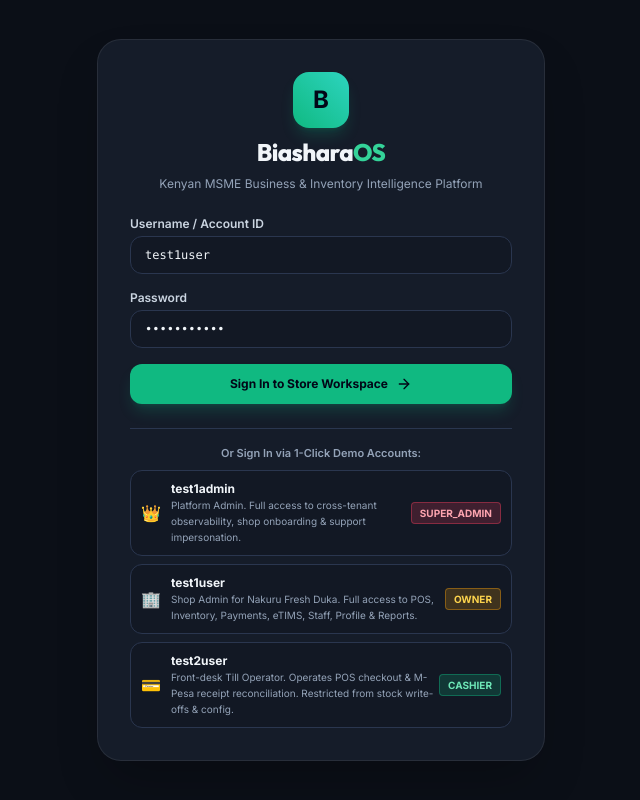
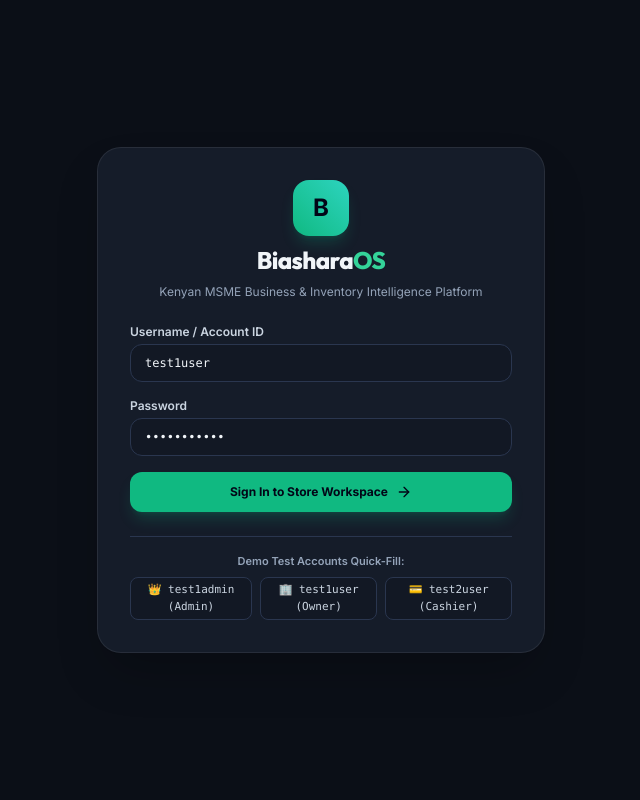
Before and after one commit to TristanBrian/smartos, a React (Vite) app: page / in a window 1280 px wide. Shown: the whole page, without its empty margins (319-959 px from the left). Built offline with nearby package versions, Linux system fonts and the light colour scheme; the HTML template or start-up script is replaced by a standard one.

Commit message:
style(auth): polish login screen to ultra-clean minimal enterprise layout

```diff
--- a/src/App.jsx
+++ b/src/App.jsx
@@ -387,28 +387,27 @@ export default function App() {
             </button>
           </form>
 
-          {/* Quick Demo Account Selector */}
-          <div className="pt-4 border-t border-[#2A364F] space-y-2">
-            <div className="text-[11px] text-slate-400 font-semibold text-center">
-              Or Sign In via 1-Click Demo Accounts:
+          {/* Quick Demo Account Quick-Fill Bar */}
+          <div className="pt-4 border-t border-[#2A364F] space-y-2 text-center">
+            <div className="text-[11px] text-slate-400 font-semibold">
+              Demo Test Accounts Quick-Fill:
             </div>
-            <div className="space-y-2">
-              {TEST_USERS.map(user => (
+            <div className="flex justify-center gap-2">
+              {[
+                { username: 'test1admin', label: '👑 test1admin (Admin)' },
+                { username: 'test1user', label: '🏢 test1user (Owner)' },
+                { username: 'test2user', label: '💳 test2user (Cashier)' }
+              ].map(item => (
                 <button
-                  key={user.id}
-                  onClick={() => handlePerformLogin(user)}
-                  className="w-full p-2.5 bg-[#121824] hover:bg-slate-800 rounded-xl border border-[#2A364F] flex items-center justify-between text-xs transition-all"
+                  key={item.username}
+                  type="button"
+                  onClick={() => {
+                    setLoginUsername(item.username);
+                    handlePerformLogin(TEST_USERS.find(u => u.username === item.username));
+                  }}
+                  className="px-2.5 py-1 bg-[#121824] hover:bg-slate-800 text-slate-300 hover:text-emerald-400 text-[11px] font-mono rounded-lg border border-[#2A364F] transition-all"
                 >
-                  <div className="flex items-center gap-2.5">
-                    <span className="text-base">{user.avatar}</span>
-                    <div className="text-left">
-                      <div className="font-bold text-slate-100">{user.username}</div>
-                      <div className="text-[10px] text-slate-400">{user.description}</div>
-                    </div>
-                  </div>
-                  <span className={`px-2 py-0.5 rounded text-[10px] font-bold border ${user.badgeColor}`}>
-                    {user.role}
-                  </span>
+                  {item.label}
                 </button>
               ))}
             </div>
```
Also changed, not shown: 2 other files (tests, documents, lock files or other folders).
